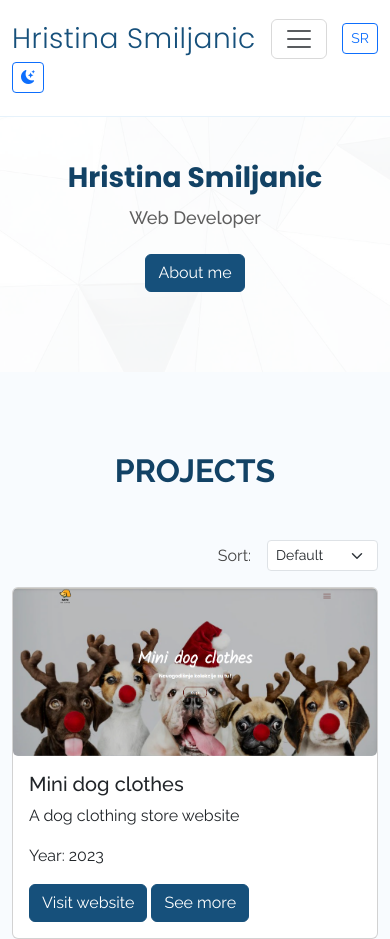
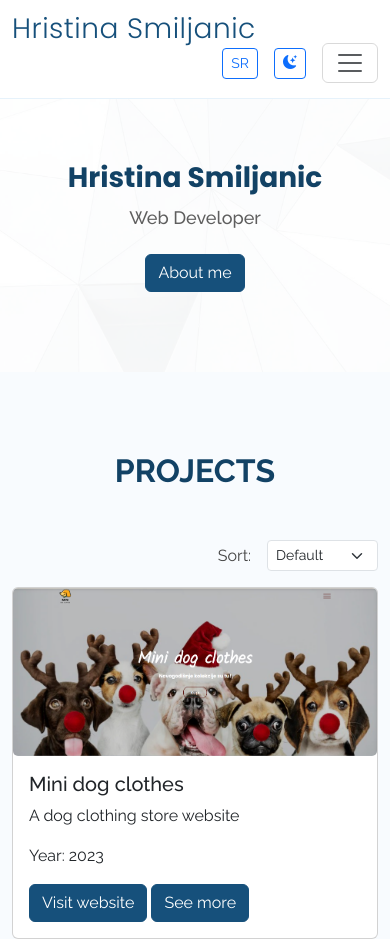
Before and after one commit to hristinasmiljanic/hristinasmiljanic, a plain HTML site: page index.html in a window 390 px wide. Shown: the top 939 px of the page. Drawn offline with nearby package versions, Linux system fonts and the light colour scheme.

Commit message:
Add files via upload

```diff
--- a/index.html
+++ b/index.html
@@ -29,11 +29,17 @@
   <header id="header" class=" navbar navbar-expand-lg fixed-top">
     <nav id="mainNav" class="container">
   <a class="navbar-brand logo" href="#">Hristina Smiljanic</a>
-      <div class="bd-navbar-toggle">
+
+  <div class="d-flex align-items-center gap-3 ms-auto ms-lg-3 order-lg-last">
+    <button id="langBtn" type="button" class="btn btn-outline-primary btn-sm">SR</button>
+    <button id="themeBtn" type="button" class="btn btn-outline-primary btn-sm">
+      <i class="bi bi-moon-fill"></i>
+    </button>
     <button class="navbar-toggler" type="button" data-bs-toggle="collapse" data-bs-target="#navbarNav" aria-controls="navbarNav" aria-expanded="false" aria-label="Toggle navigation">
       <span class="navbar-toggler-icon"></span>
     </button>
   </div>
+
   <div class="collapse navbar-collapse justify-content-end" id="navbarNav">
     <div class="navbar-nav align-items-lg-center">
       <a class="nav-link active" aria-current="page" href="#hero" data-prevod="nav_home">Home</a>
@@ -41,10 +47,6 @@
       <a class="nav-link" href="#about" data-prevod="nav_about">About</a>
     </div>
   </div>
-      <button id="langBtn" type="button" class="btn btn-outline-primary btn-sm ms-lg-3 my-2 my-lg-0">SR</button>
-<button id="themeBtn" type="button" class="btn btn-outline-primary btn-sm ms-lg-2 mb-2 mb-lg-0">
-  <i class="bi bi-moon-stars-fill"></i>
-</button>
 </nav>
   </header>
   <section id="hero" class="d-flex align-items-center">
```
Lines whose indentation alone changed are shown as unchanged.
